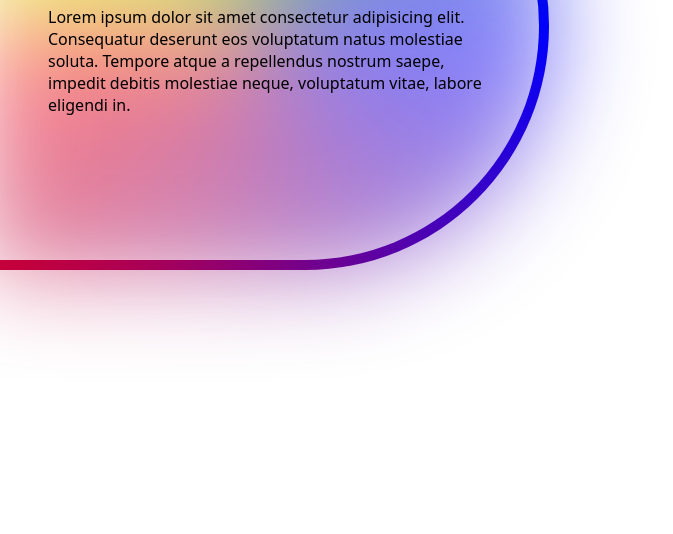
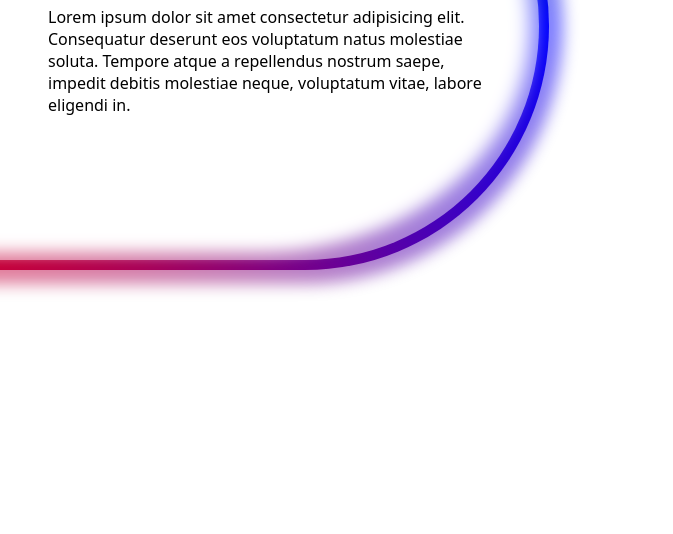
Before and after one commit to nejidevelops/animated-glowing-border-effect-with-css, a plain HTML site: page index.html in a window 1280 px wide. Shown: the part 266-800 px from the top of the page, without its empty margins (0-673 px from the left). Drawn offline with Linux system fonts and the light colour scheme.

Commit message:
Pushing on the cart

```diff
--- a/style.css
+++ b/style.css
@@ -11,7 +11,7 @@
   border-radius: 0 100vw 100vw 0;
 
   background:
-    linear-gradient(Canvas 0 0) padding-box,
+    linear-gradient(var(--surface) 0 0) padding-box,
     conic-gradient(from -90deg, var(--gradient-glow)) border-box;
 
   position: relative;
@@ -25,12 +25,21 @@
   border-radius: inherit;
 }
 
+.glowing-border::before {
+  background: var(--surface, Canvas);
+  inset: 0.5rem;
+  scale: 1.2 1;
+  transform-origin: right;
+  z-index: -1;
+  filter: blur(0.5rem);
+}
+
 .glowing-border::after {
   background: conic-gradient(from -90deg, var(--gradient-glow));
-  inset: -1rem;
-  z-index: -1;
+  inset: -1.5rem;
+  z-index: -2;
   opacity: 0.5;
-  filter: blur(3rem);
+  filter: blur(0.5rem);
 }
 
 @layer general-styling {
@@ -47,7 +56,7 @@
     margin: 0;
     overflow-x: clip;
 
-    --surface: #333;
+    --surface: #fff;
     /* background: var(--surface); */
 
   }
```
